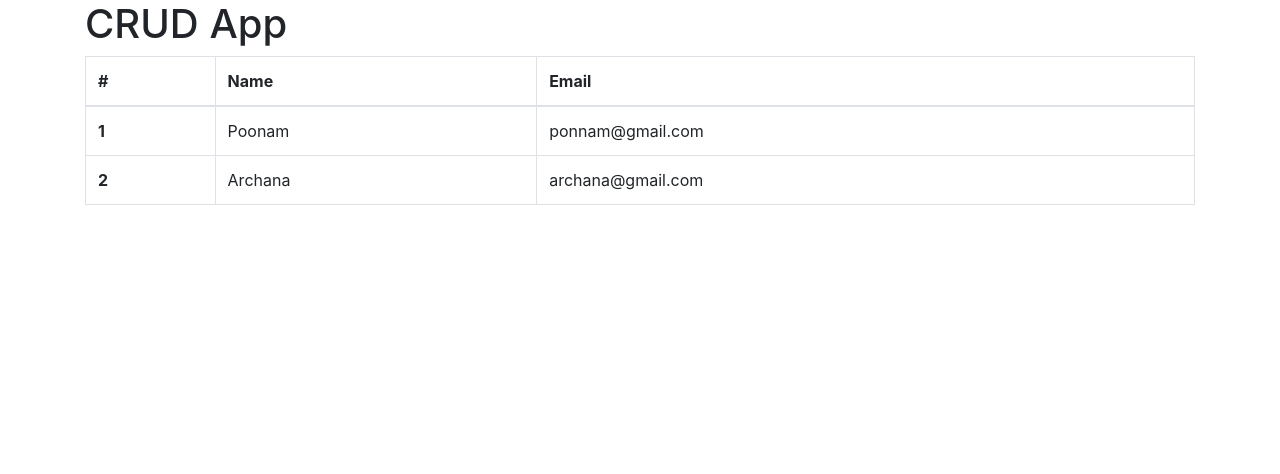
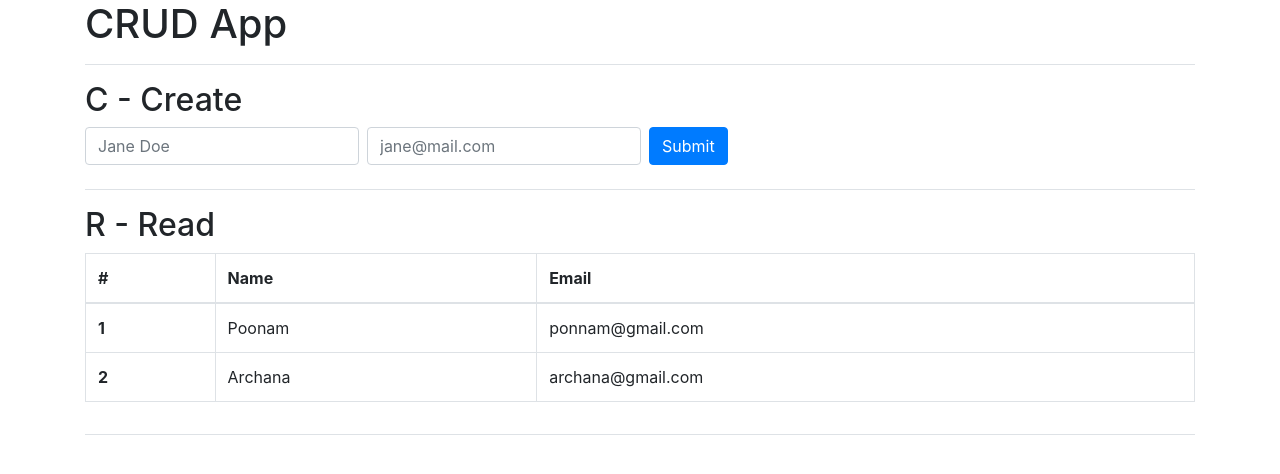
Before and after one commit to webprismitsteam/crud-app, a PHP site: page / in a window 1280 px wide. Shown: the top 474 px of the page. Run offline with PHP 8.4, Linux system fonts and the light colour scheme; data comes from the database, SQL or seed files in the repository; both versions use the stored data as it was after the commit.

Commit message:
c - create functionality updated

```diff
--- /dev/null
+++ b/assets/js/index.js
@@ -0,0 +1,51 @@
+$(() => {
+  $('#crud_form').submit(function(e) {
+    e.preventDefault();
+
+    var form = $(this);
+    var submit_button = $(this).find('button[type="submit"]');
+
+    var submit_method = 'POST';
+    var submit_url = 'models/participants/ajax_add_participant.php';
+    // var data = (form).serialize();
+    var data = {
+      name: $(this).find('#name').val(),
+      email: $(this).find('#email').val(),
+    }
+
+    var default_button_text = 'Submit';
+    var before_send_button_text = 'Please Wait ...';
+    var after_save_button_text = 'Saved';
+
+    $.ajax({
+      type: submit_method,
+      url: submit_url,
+      data: data,
+      context: this,
+      beforeSend: function() {
+        (submit_button).attr('disabled', true).html(before_send_button_text);
+      },
+      error: function(xhr) {
+        console.log('Error Message: '+xhr.status);
+        // $('#doc-details .after-submit.msg-red').text('Server Error.').show();
+        // $('#form_create_division .button').attr('disabled', false).html('<i class="fa fa-plus-circle"></i> Add Doctor');
+      },
+      success: function(res) {
+        console.log("Success Message: " + res);
+        // response = JSON.parse(response);
+        var { status, msg } = JSON.parse(res);
+
+        if (status) {
+          submit_button.attr("disabled", true).html(after_save_button_text);
+          setTimeout(function () {
+            // window.location = redirect_url;
+            location.reload(true);
+          }, 1000);
+        } else {
+          submit_button.attr("disabled", false).html(default_button_text);
+          error_msg.text(msg).show();
+        }
+      }, // end success
+    }); // end ajax
+  })
+})
--- a/index.php
+++ b/index.php
@@ -6,8 +6,17 @@
 </head>
 <body>
   <div class="container">
-    <h1>CRUD App</h1>
+    <h1 class="mb-3 pb-3 border-bottom">CRUD App</h1>
 
+    <h2>C - Create</h2>
+    <form class="form-inline mb-3 pb-3 border-bottom" id="crud_form">
+      <input type="text" class="form-control mb-2 mr-sm-2" id="name" name="name" placeholder="Jane Doe">
+      <input type="email" class="form-control mb-2 mr-sm-2" id="email" name="email" placeholder="jane@mail.com">
+      <button type="submit" class="btn btn-primary mb-2">Submit</button>
+    </form>
+
+    <h2>R - Read</h2>
+    <div class="mb-3 pb-3 border-bottom">
       <table class="table table-bordered">
         <thead>
           <tr>
@@ -18,7 +27,7 @@
         </thead>
         <tbody>
           <?php
-        require_once(__DIR__.'/./models/get_participants.php');
+          require_once(__DIR__.'/./models/participants/get_participants.php');
           foreach ($participants as $key => $participant) :
           ?>
 
@@ -34,14 +43,11 @@
         </tbody>
       </table>
     </div>
+  </div>
 
-  <script src="https://code.jquery.com/jquery-3.5.1.slim.min.js"></script>
+  <script src="https://cdnjs.cloudflare.com/ajax/libs/jquery/3.5.1/jquery.min.js"></script>
   <script src="https://cdn.jsdelivr.net/npm/popper.js@1.16.1/dist/umd/popper.min.js"></script>
   <script src="https://cdn.jsdelivr.net/npm/bootstrap@4.6.0/dist/js/bootstrap.min.js"></script>
-
-  <script type="text/javascript">
-    $(() => {
-    })
-  </script>
+  <script src="assets/js/index.js"></script>
 </body>
 </html>
--- a/models/get_participants.php
+++ b/models/participants/get_participants.php
@@ -1,5 +1,5 @@
 <?php
-require_once __DIR__ . '/./connection.php';
+require_once __DIR__ . '/../connection.php';
 
 $sql = "SELECT * FROM participants";
 $result = mysqli_query($dbcon, $sql);
```
Also changed, not shown: crud-app_db.sql (+4 -4 lines), models/participants/ajax_add_participant.php (added, +23 -0 lines). Lines whose indentation alone changed are shown as unchanged.
